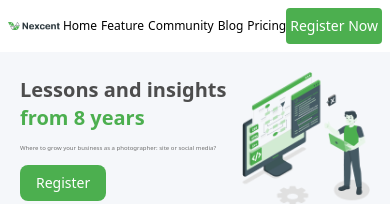
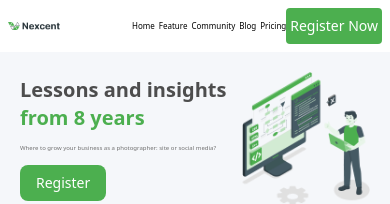
Before and after one commit to ainunnfh/geekgardentest-ainunnfh, a Next.js app: page / in a window 390 px wide. Shown: the top 204 px of the page. Built offline with nearby package versions, Linux system fonts and the light colour scheme.

Commit message:
change font size

```diff
--- a/src/app/calendar/page.tsx
+++ b/src/app/calendar/page.tsx
@@ -4,7 +4,7 @@ import React from "react";
 const CalendarPage = () => {
   return (
     <Unlock
-      img="frame 35.png"
+      img="Frame 35.png"
       title1="How to design your site footer like we did"
       desc="Donec a eros justo. Fusce egestas tristique ultrices. Nam tempor, augue nec tincidunt molestie, massa nunc varius arcu, at scelerisque elit erat a magna. Donec quis erat at libero ultrices mollis. In hac habitasse platea dictumst. Vivamus vehicula leo dui, at porta nisi facilisis finibus. In euismod augue vitae nisi ultricies, non aliquet urna tincidunt. Integer in nisi eget nulla commodo faucibus efficitur quis massa. Praesent felis est, finibus et nisi ac, hendrerit venenatis libero. Donec consectetur faucibus ipsum id gravida."
     />
--- a/src/components/Navbar.tsx
+++ b/src/components/Navbar.tsx
@@ -9,7 +9,7 @@ const Navbar = () => {
           <img src="/Logo.png" alt="logo" />
         </div>
         <div className="flex items-center md:gap-5">
-          <ul className="flex items-center gap-1 text-xs text-black md:text-lg md:gap-5 ">
+          <ul className="flex items-center gap-1 text-[8px] text-black md:text-lg md:gap-5 ">
             <li className="hover:cursor-pointer">
               <a href="">Home</a>
             </li>
```
